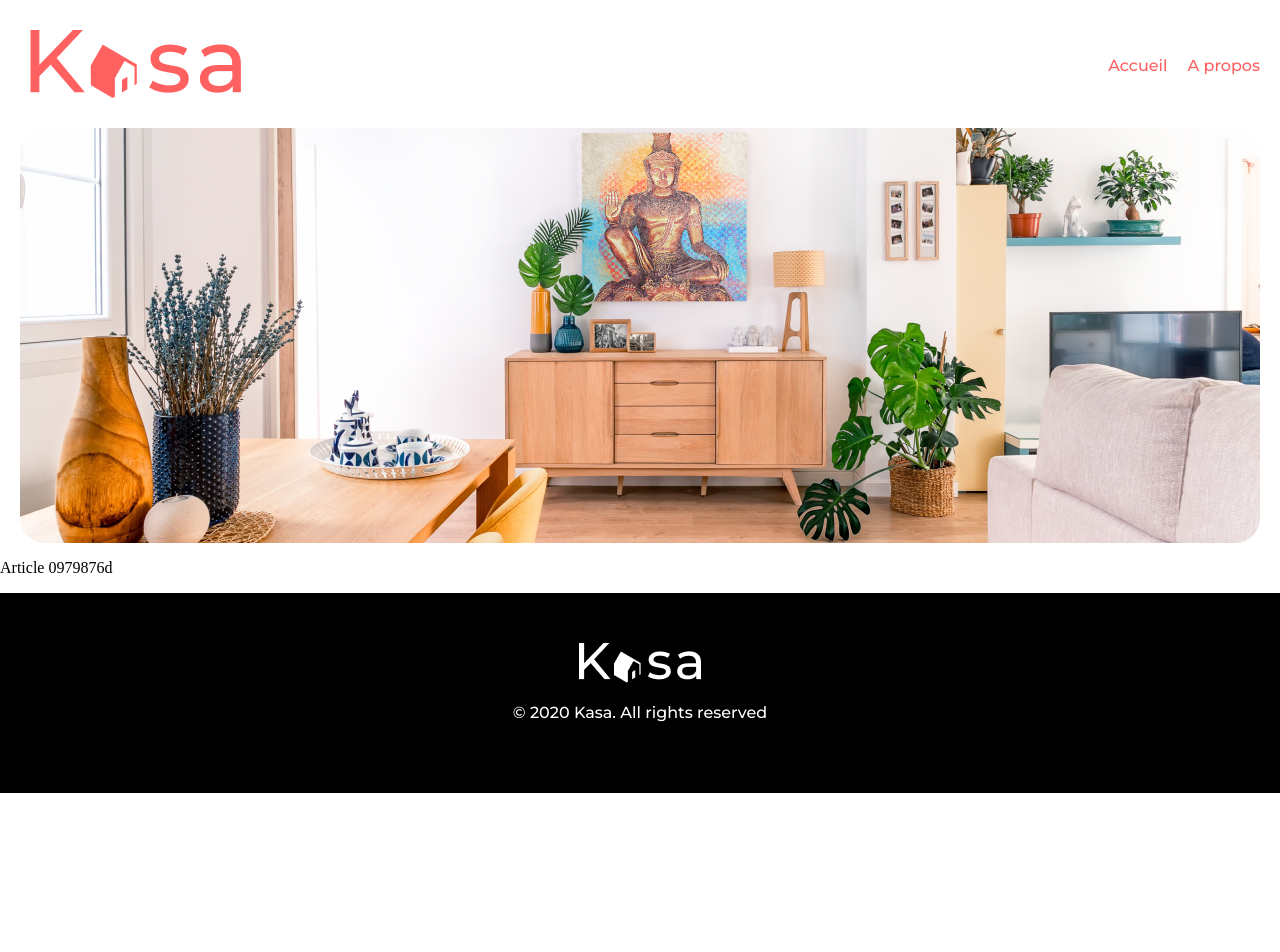
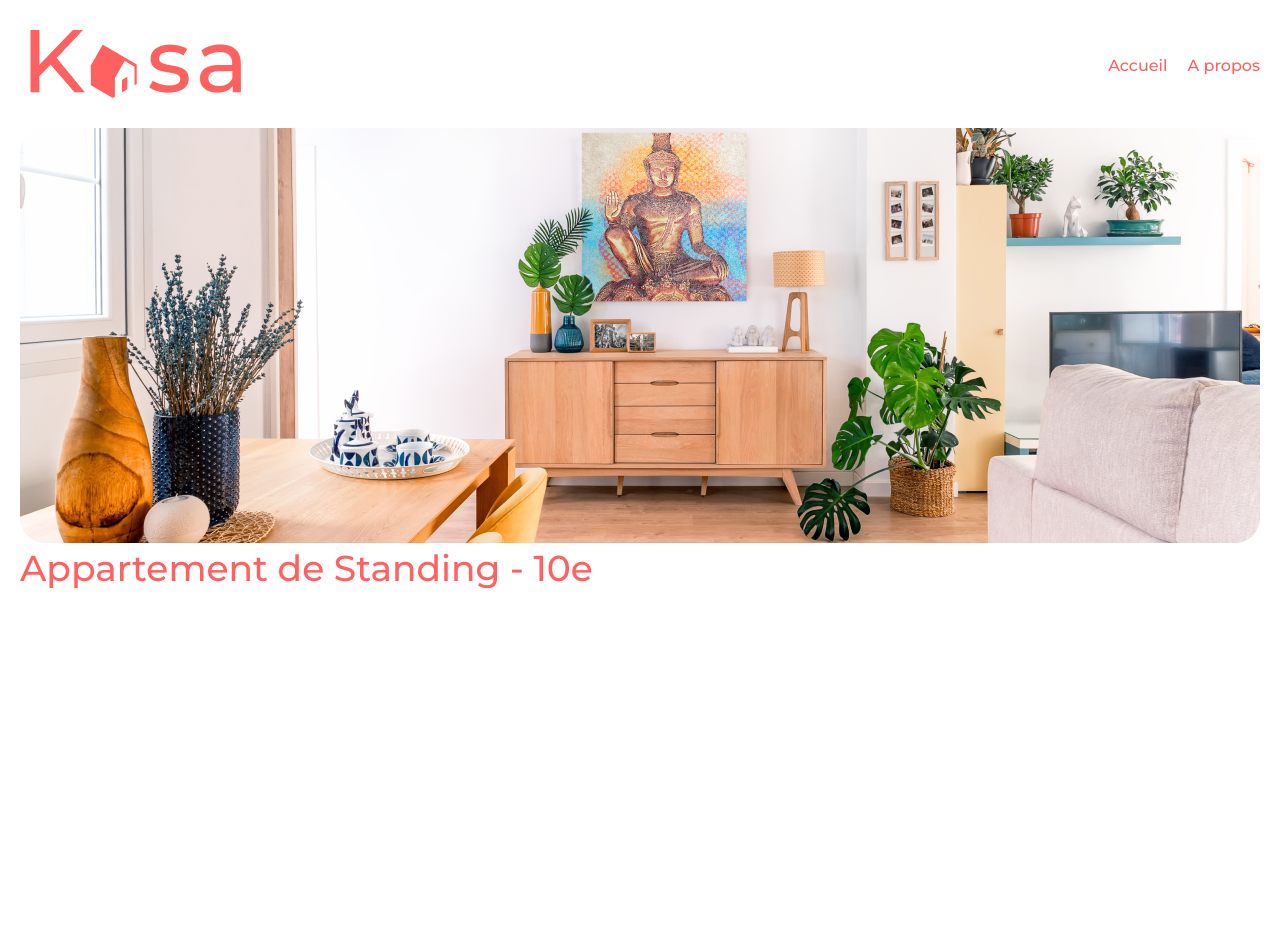
Before and after one commit to Axido545/kasa.io, a React (Vite) app: page /housing/0979876d in a window 1280 px wide. Shown: the top 952 px of the page. Before the commit the page ends 800 px from the top, so only its background shows below. Built offline with nearby package versions, Linux system fonts and the light colour scheme.

Commit message:
maj title single house

```diff
--- a/src/components/article/Article.jsx
+++ b/src/components/article/Article.jsx
@@ -10,7 +10,7 @@
 export default function Article({id,title,cover}){
 
     return <div id={id} className="article-block">
-      <Link to={`/housing/:id=${id}`}>
+      <Link to={`/housing/${id}`}>
       <img src={cover} alt={title} className="img-article" />
       </Link>
         <p className="article-p">{title}</p>
--- a/src/pages/home/Home.jsx
+++ b/src/pages/home/Home.jsx
@@ -23,7 +23,6 @@
             id={id}
 
           />))}
-
                 </div>
         </main>
       <Footer/>
--- a/src/pages/housing/Single.jsx
+++ b/src/pages/housing/Single.jsx
@@ -3,13 +3,26 @@
 import {useParams} from "react-router-dom"
 import bannerHousing from "../../assets/banner-housing.png"
 import "./single.css"
+import { Housing } from "../../datas/housing.js"
+import { useState, useEffect } from "react"
+
 
 function Single(){
+const [house, setHouse]= useState('')
+
 const {id} = useParams()
+useEffect(() => {
+    const thisHouse = Housing.find((house) => house.id === id);
+    console.log(thisHouse);
+    setHouse(thisHouse);
+  }, [id]);
+
 return<>
     <Header/>
     <img className="banner-housing" src={bannerHousing}/>
-    <p>Article {id}</p>
+    <main className="house-main">
+    <h1 className="house-title"> {house.title}</h1>
+    </main>
     <Footer/>
 </>
 
--- a/src/pages/housing/single.css
+++ b/src/pages/housing/single.css
@@ -5,3 +5,20 @@
   height: 415px;
   flex-shrink: 0;
 }
+
+.house-main {
+  margin: 24px 204px;
+  margin: 0 auto;
+  display: flex;
+  width: 1240px;
+  height: 415px;
+}
+
+.house-title {
+  color: #ff6060;
+  font-family: 'Montserrat';
+  font-size: 36px;
+  font-style: normal;
+  font-weight: 500;
+  line-height: 142.6%;
+}
```
